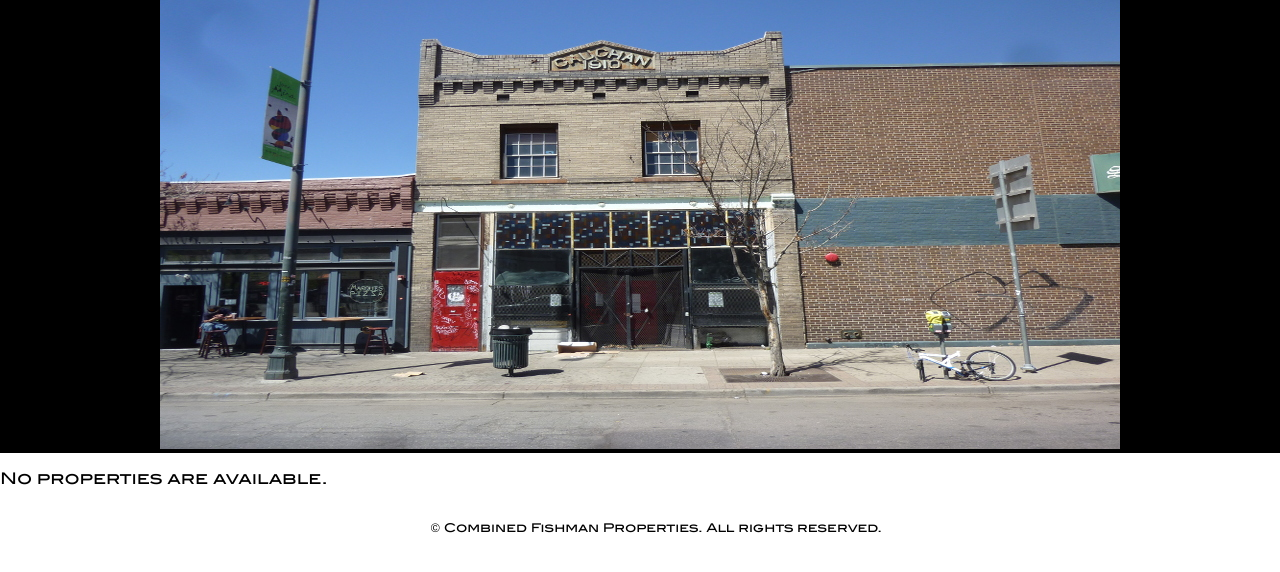
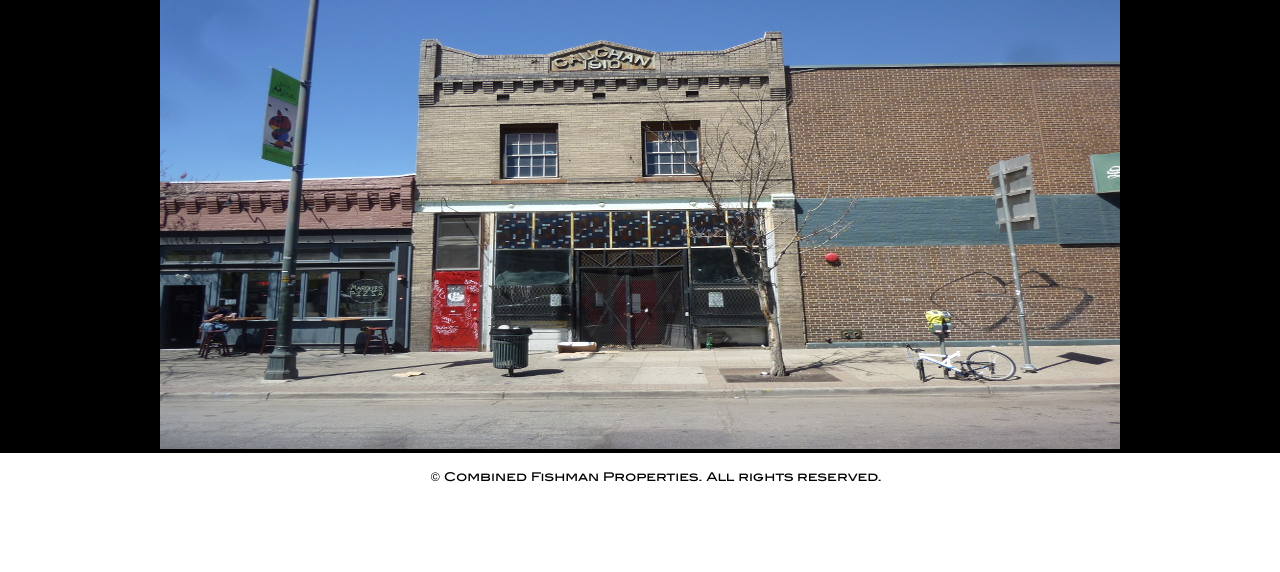
Before and after one commit to benjafishman/CombinedFishmanProperties, a Django app: template properties/templates/properties/home.html in a window 1280 px wide. Shown: the part 176-748 px from the top of the page. Run offline with Django 3.2, Linux system fonts and the light colour scheme; the template is opened without the code that fills it, so the values that code supplies are empty; some libraries are stand-ins or nearby versions.

Commit message:
- removing properties listing from homepage

```diff
--- a/properties/templates/properties/home.html
+++ b/properties/templates/properties/home.html
@@ -11,22 +11,13 @@
     <!-- Slideshow 1 -->
         <div id="slide-show">
             <ul class="rslides" id="slider1">
-              <li><img src="{% static "images/2015_960x450.jpg" %}" alt="2015"></li>
-              <li><img src="{% static "images/armory960x450.jpg" %}" alt="armory"></li>
+                <li><img src="{% static "images/2015_960x450.jpg" %}" alt="2015"></li>
+                <li><img src="{% static "images/armory960x450.jpg" %}" alt="armory"></li>
                 <li><img src="{% static "images/scruffy960x450.jpg" %}" alt="scruphy"></li>
                 <li><img src="{% static "images/zanzbar960x450.jpg" %}" alt="zanzbar"></li>
             </ul>
         </div>
     </div>
-    {% if properties %}
-        <ul>
-            {% for property in properties %}
-                <li><a href="/properties/{{ property.id }}/">{{ property.name }}</a></li>
-            {% endfor %}
-        </ul>
-    {% else %}
-        <p>No properties are available.</p>
-    {% endif %}
 {% endblock content %}
 
 {% block script %}
```
